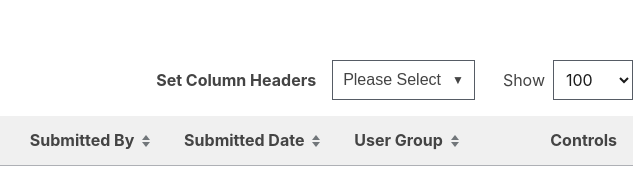
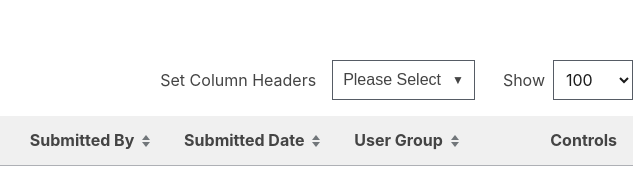
Before and after one commit to dpeac-tyler/rlp-denials, a website built with Vite: page queues.html in a window 1280 px wide. Shown: the part 592-767 px from the top of the page, 615-1255 px from the left. Built offline with nearby package versions, Linux system fonts and the light colour scheme.

Commit message:
fomatting

```diff
--- a/queues.html
+++ b/queues.html
@@ -259,7 +259,7 @@
             <strong>Showing 1 - 5 of 5 Entries</strong>
           </div>
           <div class="table-controls__right">
-            <span class="col-picker-label">Set Column Headers</span>
+            <span class="col-picker-label" style="font-weight: normal;">Set Column Headers</span>
             <div class="col-picker-wrapper">
               <button type="button" class="col-picker-btn" id="open-col-picker-btn" aria-haspopup="listbox" aria-expanded="false">
                 <span>Please Select</span>
```
